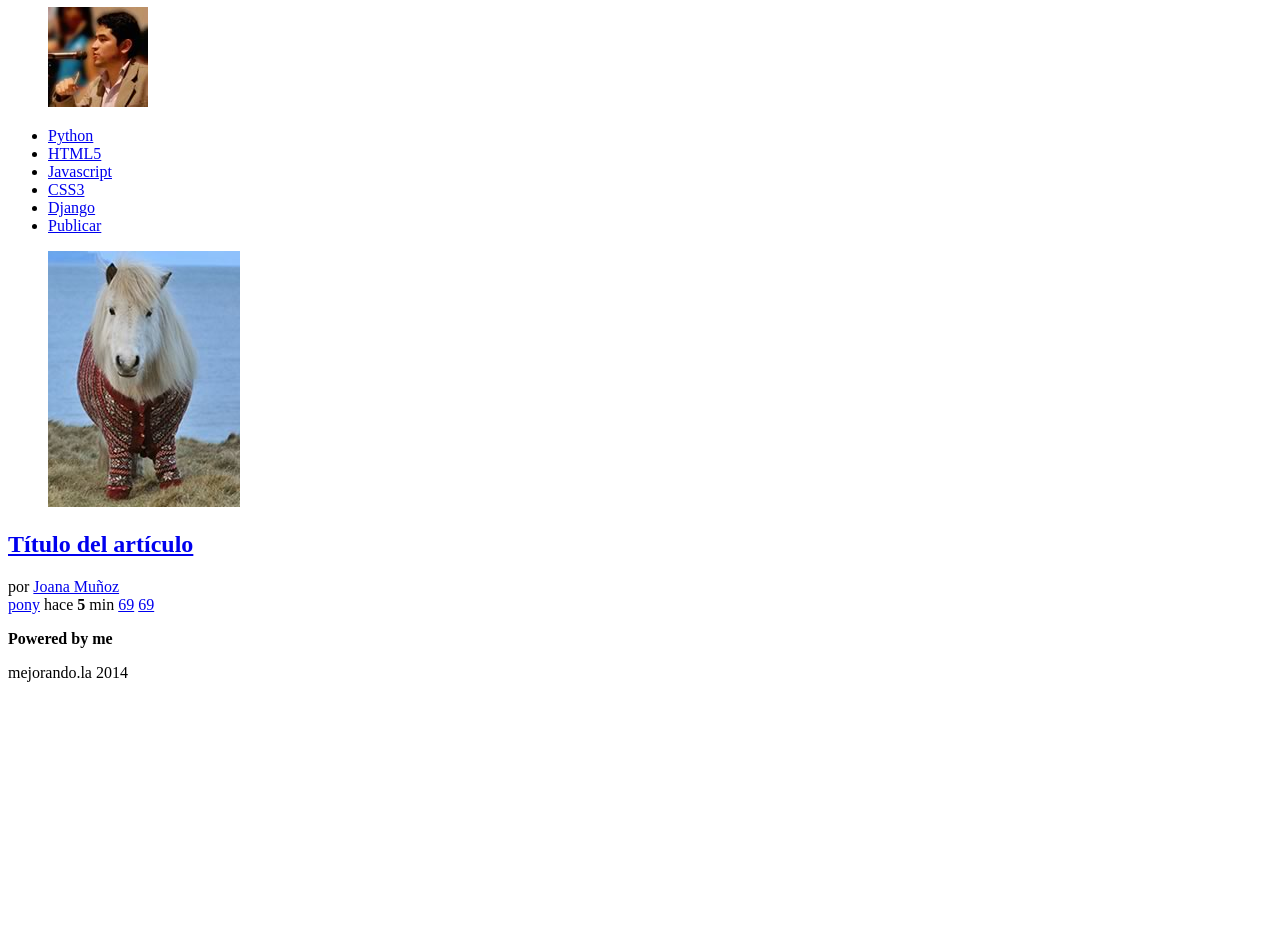
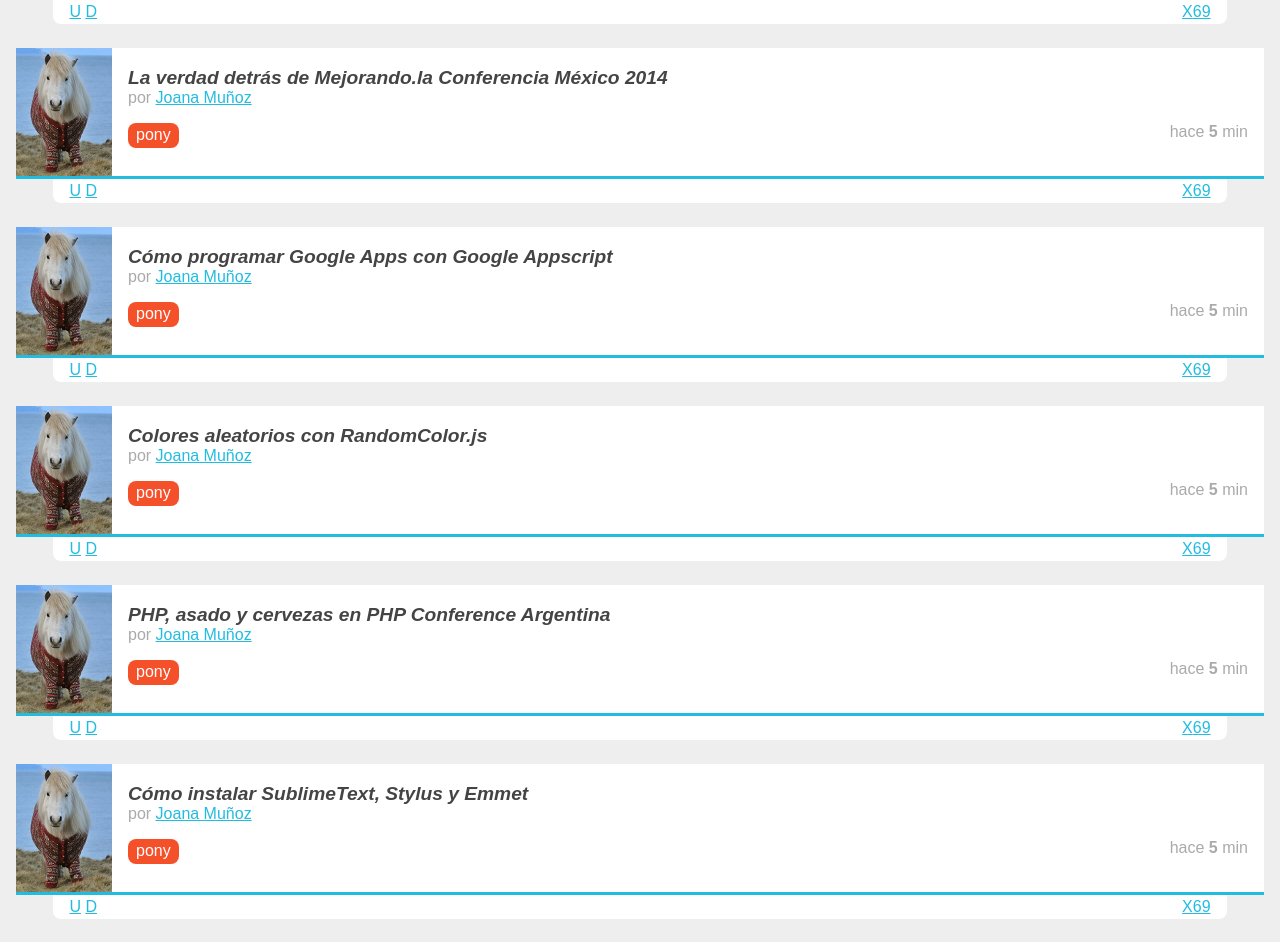
Before and after one commit to Victor-Yah/puls2014-victor, a plain HTML site: page index.html in a window 1280 px wide. Shown: the part 253-1195 px from the top of the page. Before the commit the page ends 951 px from the top, so only its background shows below. Drawn offline with Linux system fonts and the light colour scheme.

Commit message:
Commit de la segunda clase

```diff
--- /dev/null
+++ b/estilos.css
@@ -0,0 +1,180 @@
+a
+{
+	color: #22BCE0;
+}
+
+body
+{
+	background: #EEEEEE;
+	font-family: Arial;
+	font-size: 16px;
+}
+footer
+{
+	background: #22BCE0;
+	text-align: center;
+	color: rgba(255, 255, 255, 0.7);
+	padding: 1em;
+}
+footer p:first-child
+{
+	margin-bottom: 0;
+}
+footer p:last-child
+{
+	margin-top: 0;
+}
+footer p:last-child:after
+{
+	content: " -";
+}
+footer p:last-child:before
+{
+	content: "- ";
+}
+header
+{
+	background: #343B54;
+	color: white;
+	overflow: hidden;
+	padding: 0.5em;
+	position: relative;
+}
+header figure
+{
+	float: left;
+}
+header h1
+{
+	font-size: 1.2em;
+	font-weight: normal;
+	margin: 0 70px 0 0;
+}
+header #avatar
+{
+	margin: 0.5em 0.5em 0 0;
+	right: 0;
+	position: absolute;
+	top: 0;
+}
+header #avatar img
+{
+	border-radius: 50%;
+	width: 55px;
+}
+header #logo img
+{
+	border-right: 1px solid white;
+	padding-right: 0.5em;
+	margin-right: 0.5em;
+	width: 52px;
+}
+nav
+{
+	background: #80BCA3;
+	position: relative;
+}
+nav ul
+{
+	list-style: none;
+	margin: 0;
+	padding: 0;
+}
+nav ul li
+{
+	display: inline-block;
+	margin: 0 1em 0 0;
+}
+nav ul li a
+{
+	color: white;
+	display: block;
+	padding: 0.5em;
+	text-decoration: none;
+}
+nav ul #publicar_nav
+{
+	position: absolute;
+	top: -0.1em;
+	right: 0;
+}
+nav ul #publicar_nav a
+{
+	background: #22BCE0;
+	border-radius: 5px;
+	box-shadow: rgba(0,0,0,0.5) 5px 5px 20px;
+	padding: 0.6em 0.8em;
+	font-style: italic;
+	text-shadow: rgba(0,0,0,0.5) 2px 2px 5px;
+}
+#contenido
+{
+	margin: 1em;
+}
+#contenido .item
+{
+	background: white;
+	border-bottom: 3px solid #22BCE0;
+	margin-bottom: 3em;
+	min-height: 128px;
+	position: relative;
+}
+#contenido .item .autor_item
+{
+	color: #AAA;
+}
+#contenido .item .datos_item
+{
+	margin: 1em 1em 0 0;
+}
+#contenido .item .datos_item .fecha_item
+{
+	color: #AAA;
+	float: right;
+}
+#contenido .item .datos_item .tag_item
+{
+	background: #F4502A;
+	border-radius: 0.5em;
+	color: white;
+	display: inline-block;
+	padding: 0.2em 0.5em;
+	text-decoration: none;
+}
+#contenido .item .imagen_item
+{
+	float: left;
+	margin-right: 1em;
+}
+#contenido .item .imagen_item img
+{
+	width: 96px;
+}
+#contenido .item .titulo_item
+{
+	font-size: 1.2em;
+	font-style: italic;
+	margin-bottom: 0;
+	padding: 1em 1em 0 0;
+}
+#contenido .item .titulo_item a
+{
+	color: #444;
+	text-decoration: none;
+}
+#contenido .item .votacion
+{
+	background: white;
+	border-radius: 0 0 0.5em 0.5em;
+	left: 3%;
+	margin-top: 3px;
+	padding: 0.2em 1em;
+	position: absolute;
+	right: 3%;
+	top: 100%;
+}
+#contenido .item .votacion .comentarios_item,
+#contenido .item .votacion .guardar_item
+{
+	float: right;
+}
--- a/index.html
+++ b/index.html
@@ -2,8 +2,10 @@
 <html lang="es">
 <head>
 	<meta charset="utf-8" />
-	<meta description="Proyecto de la primera generación del 214 del curso de diseño web" />
+	<meta name="description" content="Proyecto de la primera generación del 214 del curso de diseño web" />
 	<title>Puls2014: Comunidad de personas atractivas y sexys</title>
+	<link rel="stylesheet" type="text/css" href="normalize.css">
+	<link rel="stylesheet" type="text/css" href="estilos.css">
 </head>
 <body>
 	<header>
@@ -35,7 +37,7 @@
 			</figure>
 			<h2 class="titulo_item">
 				<a href="#">
-					Título del artículo</h2>
+					La estrategia de crear comunidades en internet</h2>
 				</a>
 				<div class="autor_item">
 					por <a href="#">Joana Muñoz</a>
@@ -43,12 +45,122 @@
 				<div class="datos_item">
 					<a href="#" class="tag_item">pony</a>
 					<span class="fecha_item">hace <strong>5</strong> min</span>
-					<a href="#" class="comentarios_item">69</a>
-					<a href="#" class="guardar_item">69</a>
 				</div>
 				<div class="votacion">
-					<a href="#" class="up"></a>
-					<a href="#" class="down"></a>
+					<a href="#" class="up">U</a>
+					<a href="#" class="down">D</a>
+					<a href="#" class="comentarios_item">69</a>
+					<a href="#" class="guardar_item">X</a>
+				</div>
+		</article>
+		<article class="item">
+			<figure class="imagen_item">
+				<img src="imagen.jpg" />
+			</figure>
+			<h2 class="titulo_item">
+				<a href="#">
+					La verdad detrás de Mejorando.la Conferencia México 2014</h2>
+				</a>
+				<div class="autor_item">
+					por <a href="#">Joana Muñoz</a>
+				</div>
+				<div class="datos_item">
+					<a href="#" class="tag_item">pony</a>
+					<span class="fecha_item">hace <strong>5</strong> min</span>
+				</div>
+				<div class="votacion">
+					<a href="#" class="up">U</a>
+					<a href="#" class="down">D</a>
+					<a href="#" class="comentarios_item">69</a>
+					<a href="#" class="guardar_item">X</a>
+				</div>
+		</article>
+		<article class="item">
+			<figure class="imagen_item">
+				<img src="imagen.jpg" />
+			</figure>
+			<h2 class="titulo_item">
+				<a href="#">
+					Cómo programar Google Apps con Google Appscript</h2>
+				</a>
+				<div class="autor_item">
+					por <a href="#">Joana Muñoz</a>
+				</div>
+				<div class="datos_item">
+					<a href="#" class="tag_item">pony</a>
+					<span class="fecha_item">hace <strong>5</strong> min</span>
+				</div>
+				<div class="votacion">
+					<a href="#" class="up">U</a>
+					<a href="#" class="down">D</a>
+					<a href="#" class="comentarios_item">69</a>
+					<a href="#" class="guardar_item">X</a>
+				</div>
+		</article>
+		<article class="item">
+			<figure class="imagen_item">
+				<img src="imagen.jpg" />
+			</figure>
+			<h2 class="titulo_item">
+				<a href="#">
+					Colores aleatorios con RandomColor.js</h2>
+				</a>
+				<div class="autor_item">
+					por <a href="#">Joana Muñoz</a>
+				</div>
+				<div class="datos_item">
+					<a href="#" class="tag_item">pony</a>
+					<span class="fecha_item">hace <strong>5</strong> min</span>
+				</div>
+				<div class="votacion">
+					<a href="#" class="up">U</a>
+					<a href="#" class="down">D</a>
+					<a href="#" class="comentarios_item">69</a>
+					<a href="#" class="guardar_item">X</a>
+				</div>
+		</article>
+		<article class="item">
+			<figure class="imagen_item">
+				<img src="imagen.jpg" />
+			</figure>
+			<h2 class="titulo_item">
+				<a href="#">
+					PHP, asado y cervezas en PHP Conference Argentina</h2>
+				</a>
+				<div class="autor_item">
+					por <a href="#">Joana Muñoz</a>
+				</div>
+				<div class="datos_item">
+					<a href="#" class="tag_item">pony</a>
+					<span class="fecha_item">hace <strong>5</strong> min</span>
+				</div>
+				<div class="votacion">
+					<a href="#" class="up">U</a>
+					<a href="#" class="down">D</a>
+					<a href="#" class="comentarios_item">69</a>
+					<a href="#" class="guardar_item">X</a>
+				</div>
+		</article>
+		<article class="item">
+			<figure class="imagen_item">
+				<img src="imagen.jpg" />
+			</figure>
+			<h2 class="titulo_item">
+				<a href="#">
+					Cómo instalar SublimeText, Stylus y Emmet</h2>
+				</a>
+				<div class="autor_item">
+					por <a href="#">Joana Muñoz</a>
+				</div>
+				<div class="datos_item">
+					<a href="#" class="tag_item">pony</a>
+					<span class="fecha_item">hace <strong>5</strong> min</span>
+				</div>
+				<div class="votacion">
+					<a href="#" class="up">U</a>
+					<a href="#" class="down">D</a>
+					<a href="#" class="comentarios_item">69</a>
+					<a href="#" class="guardar_item">X</a>
 				</div>
 		</article>
 	</section>
```
Also changed, not shown: normalize.css (added).
